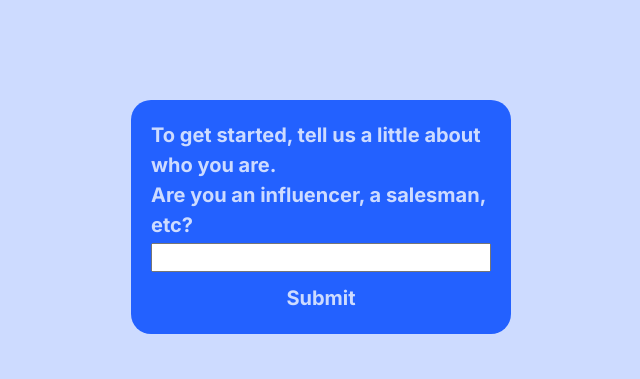
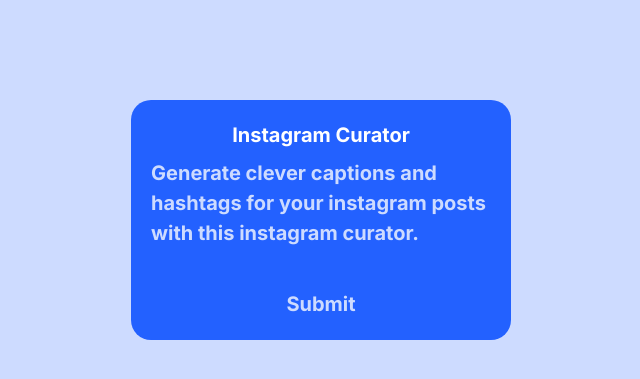
Before and after one commit to Satwik290896/GPT3-Find-Hashtags, a Flask app: page / in a window 1280 px wide. Shown: the top 379 px of the page, without its empty margins (319-959 px from the left). Run offline with Flask 2, Linux system fonts and the light colour scheme; some libraries are stand-ins or nearby versions.

Commit message:
added a landing page

```diff
--- a/server.py
+++ b/server.py
@@ -36,18 +36,18 @@
 
     response_data = {'code': 'SUCCESS'}
 
-    if description == 0:
+    if description == 1:
         global identity
         identity = user_input
-    elif description == 1:
+    elif description == 2:
         global tone
         tone = user_input
-    elif description == 2:
+    elif description == 3:
         global topic
         topic = user_input
         captions, ideas = get_captions()
         response_data = {'captions': ideas}
-    elif description == 3:
+    elif description == 4:
         hashtags, ideas = get_hashtags()
         response_data = {'hashtags': ideas}
 
--- a/static/index.js
+++ b/static/index.js
@@ -1,10 +1,11 @@
 const descriptions = {
-  0: "To get started, tell us a little about who you are. <br/> Are you an influencer, a salesman, etc?",
-  1: "Tell us about the tone of your message. <br/> Do you want to be trendy, professional, sarcastic, geeky, etc?",
-  2: "Cool! Now, tell us a little bit more about the product you want to post about. What are you selling? What can people do with it?",
-  3: "Lets take a look at some captions based on your input: <br/>",
-  4: "Here are some hashtags to pair your caption with: ",
-  5: "Here's a sample of your post: <hr>",
+  0: "Generate clever captions and hashtags for your instagram posts with this instagram curator.",
+  1: "To get started, tell us a little about who you are. <br/> Are you an influencer, a salesman, etc?",
+  2: "Tell us about the tone of your message. <br/> Do you want to be trendy, professional, sarcastic, geeky, etc?",
+  3: "Cool! Now, tell us a little bit more about the product you want to post about. What are you selling? What can people do with it?",
+  4: "Lets take a look at some captions based on your input: <br/>",
+  5: "Here are some hashtags to pair your caption with: ",
+  6: "Here's a sample of your post: <hr>",
 };
 
 let userInput = "";
@@ -17,7 +18,12 @@
 const renderContent = async (userInput) => {
   $(".description").html(descriptions[currDescIdx]);
 
-  if (currDescIdx === 2) {
+  if(currDescIdx === 0){
+    $("#user-input").hide();
+  }else{
+    $("#user-input").show();
+  }
+  if (currDescIdx === 3) {
     $.ajax({
       type: "POST",
       url: "inputs",
@@ -33,7 +39,7 @@
         console.log(error);
       },
     });
-  } else if (currDescIdx === 3) {
+  } else if (currDescIdx === 4) {
     $("#regenerate").removeClass("d-none");
     $(".selection").append("Select a caption by entering a number from 1-5.");
 
@@ -56,7 +62,7 @@
         console.log(error);
       },
     });
-  } else if (currDescIdx === 4) {
+  } else if (currDescIdx === 5) {
     $(".choices").empty();
     $(".selection").empty();
     $("#user-input").remove();
@@ -65,7 +71,7 @@
     hashtagsArr.forEach((hashtag) => {
       $(".choices").append(hashtag);
     });
-  } else if (currDescIdx === 5) {
+  } else if (currDescIdx === 6) {
   }
 };
 
--- a/templates/questionnaire.html
+++ b/templates/questionnaire.html
@@ -2,8 +2,9 @@
 
 <div class="container">
   <div class="row">
-    <div class="col-4"></div>
+    <div class="text-center col-4"></div>
     <div class="col-4 prompt-box">
+      <div class="text-center text-white mb-2">Instagram Curator</div>
       <div class="description"></div>
       <div class="image"></div>
       <div class="choices"></div>
```
